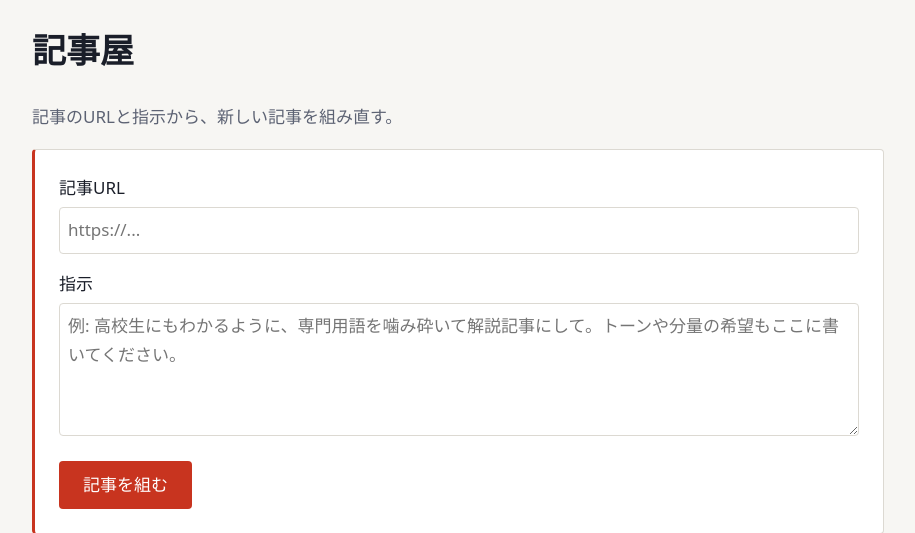
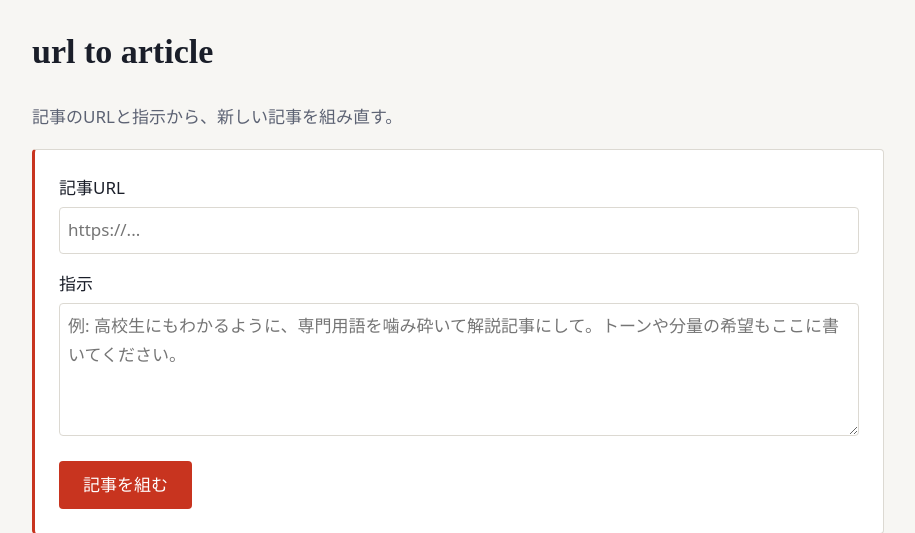
Before and after one commit to Kumet/kijiya, a FastAPI app: page / in a window 1280 px wide. Shown: the top 533 px of the page, without its empty margins (182-1097 px from the left). Run offline with FastAPI, Linux system fonts and the light colour scheme.

Commit message:
feat(ui): rename displayed title to 'url to article'

```diff
--- a/app/templates/base.html
+++ b/app/templates/base.html
@@ -3,7 +3,7 @@
 <head>
   <meta charset="utf-8">
   <meta name="viewport" content="width=device-width, initial-scale=1">
-  <title>{% block title %}記事屋{% endblock %}</title>
+  <title>{% block title %}url to article{% endblock %}</title>
   <link rel="stylesheet" href="/static/css/app.css">
   <script src="https://unpkg.com/htmx.org@2.0.4"></script>
 </head>
--- a/app/templates/index.html
+++ b/app/templates/index.html
@@ -2,7 +2,7 @@
 
 {% block body %}
 <header class="site-header">
-  <h1>記事屋</h1>
+  <h1>url to article</h1>
   <p class="tagline">記事のURLと指示から、新しい記事を組み直す。</p>
 </header>
 
```
